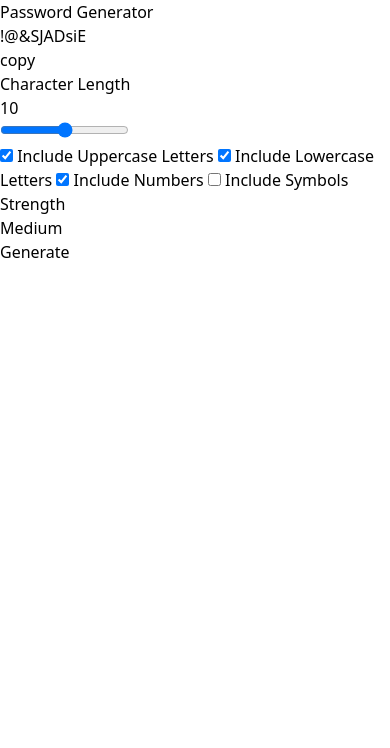
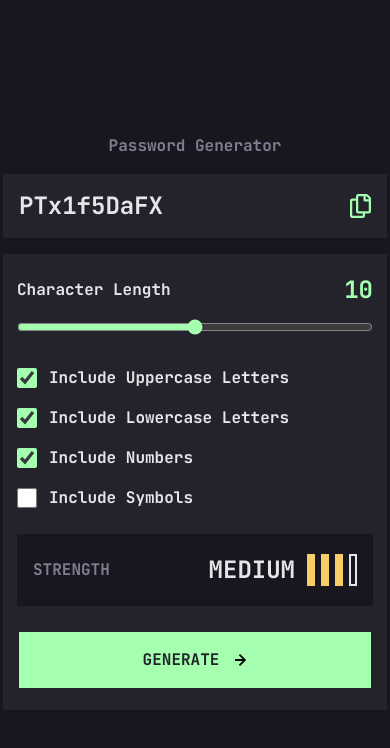
Before and after one commit to kkulek/password-generator, a plain HTML site: page src/index.html in a window 390 px wide. Drawn offline with Linux system fonts and the light colour scheme.

Commit message:
added responsive styles

```diff
--- a/src/index.html
+++ b/src/index.html
@@ -17,17 +17,26 @@
     <title>Password generator app</title>
 </head>
 <body>
-<main>
-    <h1>Password Generator</h1>
+<main class="flex flex-col justify-center items-center gap-4 min-h-screen bg-darkest text-lightest font-primary">
+    <h1 class="text-light">Password Generator</h1>
+    <section class="flex flex-col gap-4 w-96 md:w-[540px]">
+        <div class="flex justify-between items-center p-4 bg-dark">
+            <p class="text-2xl">PTx1f5DaFX</p>
+            <a class="cursor-pointer" id="copy" href="#">
+                <svg class="fill-accent hover:fill-lightest transition-colors duration-200"
+                     width="21" height="24" xmlns="http://www.w3.org/2000/svg">
+                    <path d="M20.341 3.091 17.909.659A2.25 2.25 0 0 0 16.319 0H8.25A2.25 2.25 0 0 0 6 2.25V4.5H2.25A2.25 2.25 0 0 0 0 6.75v15A2.25 2.25 0 0 0 2.25 24h10.5A2.25 2.25 0 0 0 15 21.75V19.5h3.75A2.25 2.25 0 0 0 21 17.25V4.682a2.25 2.25 0 0 0-.659-1.591ZM12.469 21.75H2.53a.281.281 0 0 1-.281-.281V7.03a.281.281 0 0 1 .281-.281H6v10.5a2.25 2.25 0 0 0 2.25 2.25h4.5v1.969a.282.282 0 0 1-.281.281Zm6-4.5H8.53a.281.281 0 0 1-.281-.281V2.53a.281.281 0 0 1 .281-.281H13.5v4.125c0 .621.504 1.125 1.125 1.125h4.125v9.469a.282.282 0 0 1-.281.281Zm.281-12h-3v-3h.451c.075 0 .147.03.2.082L18.667 4.6a.283.283 0 0 1 .082.199v.451Z"/>
+                </svg>
+            </a>
+        </div>
+        <div class="flex flex-col gap-6 px-3.5 py-5 bg-dark"> <!--Range and checkboxes div-->
             <div>
-        <p><!--Generated password--> !@&SJADsiE</p>
-        <button><!--Copy password to clipboard--> copy</button>
+                <div class="flex justify-between items-center mb-3">
+                    <label for="length-range">Character Length</label>
+                    <p class="text-2xl text-accent">10</p> <!--pass length according to chosen range-->
                 </div>
-    <div> <!--Range and checkboxes div-->
-        <label for="length-range">Character Length</label>
-        <p>10</p> <!--pass length according to chosen range-->
-        <div>
                 <input
+                        class="w-full accent-accent cursor-pointer"
                         type="range"
                         name="length"
                         id="length-range"
@@ -36,42 +45,50 @@
                         value="10"
                 >
             </div>
-        <div> <!--checkboxes-->
-            <label for="uppercase">
-                <input type="checkbox" name="uppercase" id="uppercase" checked>
-                <span></span>
-                Include Uppercase Letters
-            </label>
-            <label for="lowercase">
-                <input type="checkbox" name="lowercase" id="lowercase" checked>
-                <span></span>
-                Include Lowercase Letters
-            </label>
-            <label for="numbers">
-                <input type="checkbox" name="numbers" id="numbers" checked>
-                <span></span>
-                Include Numbers
-            </label>
-            <label for="symbols">
-                <input type="checkbox" name="symbols" id="symbols">
-                <span></span>
-                Include Symbols
-            </label>
+            <div class="flex flex-col gap-4"> <!--checkboxes-->
+                <div class="flex items-center gap-3">
+                    <input class="w-5 h-5 accent-accent cursor-pointer"
+                           type="checkbox" name="uppercase" id="uppercase" checked>
+                    <label class="cursor-pointer" for="uppercase">Include Uppercase Letters</label>
                 </div>
-        <div> <!--pass strength-->
-            <p>Strength</p>
-            <div>
-                <p>Medium</p>
-                <div data-value="3">
-                    <span></span>
-                    <span></span>
-                    <span></span>
-                    <span></span>
+                <div class="flex items-center gap-3">
+                    <input class="w-5 h-5 accent-accent cursor-pointer"
+                           type="checkbox" name="lowercase" id="lowercase" checked>
+                    <label class="cursor-pointer" for="lowercase">Include Lowercase Letters</label>
+                </div>
+                <div class="flex items-center gap-3">
+                    <input class="w-5 h-5 accent-accent cursor-pointer"
+                           type="checkbox" name="numbers" id="numbers" checked>
+                    <label class="cursor-pointer" for="numbers">Include Numbers</label>
+                </div>
+                <div class="flex items-center gap-3">
+                    <input class="w-5 h-5 accent-accent cursor-pointer"
+                           type="checkbox" name="symbols" id="symbols">
+                    <label class="cursor-pointer" for="symbols">Include Symbols</label>
+                </div>
+            </div>
+            <div class="flex justify-between items-center px-4 py-5 bg-darkest"> <!--pass strength-->
+                <p class="text-light uppercase">Strength</p>
+                <div class="flex gap-3">
+                    <p class="text-2xl uppercase">Medium</p>
+                    <div data-value="3" class="flex gap-1.5">
+                        <span class="w-2 bg-pass-medium"></span>
+                        <span class="w-2 bg-pass-medium"></span>
+                        <span class="w-2 bg-pass-medium"></span>
+                        <span class="w-2 border-2 border-lightest"></span>
                     </div>
                 </div>
             </div>
-        <button data-type="action">Generate</button>
+            <button class="inline-flex items-center justify-center gap-4 p-4 w-full bg-accent border-2 border-current text-dark uppercase hover:border-accent hover:bg-transparent hover:text-accent transition-colors duration-200"
+                    id="generate"
+                    data-type="action">
+                Generate
+                <svg width="12" height="12" xmlns="http://www.w3.org/2000/svg" class="fill-dark">
+                    <path d="m5.106 12 6-6-6-6-1.265 1.265 3.841 3.84H.001v1.79h7.681l-3.841 3.84z"/>
+                </svg>
+            </button>
         </div>
+    </section>
 </main>
 </body>
 </html>
```
Also changed, not shown: dist/output.css. Lines whose indentation alone changed are shown as unchanged.
